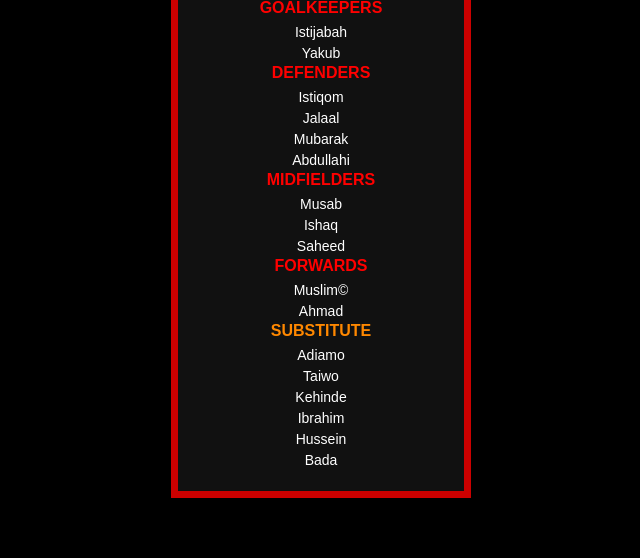
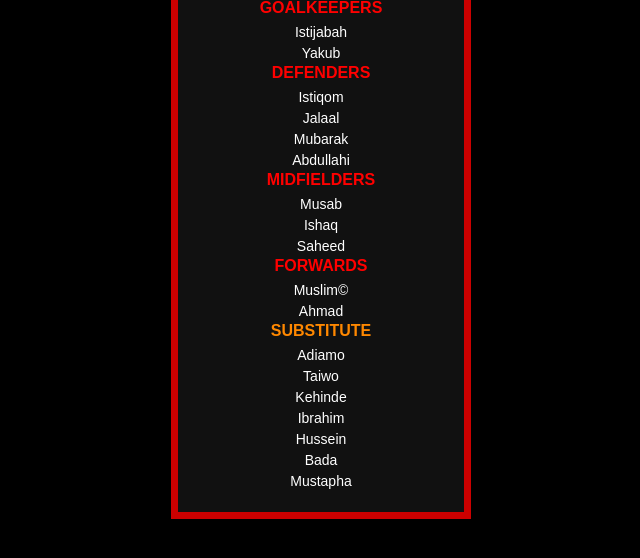
Before and after one commit to adigun12-tech/line_up, a plain HTML site: page index.html in a window 1280 px wide. Shown: the part 170-728 px from the top of the page, without its empty margins (319-959 px from the left). Drawn offline with Linux system fonts and the light colour scheme.

Commit message:
Update index.html

```diff
--- a/index.html
+++ b/index.html
@@ -35,7 +35,7 @@
 
         <div class="section substitutes">
             <h2>SUBSTITUTE</h2>
-            <p>Adiamo<br>Taiwo<br>Kehinde<br>Ibrahim <br> Hussein <br>Bada</p>
+            <p>Adiamo<br>Taiwo<br>Kehinde<br>Ibrahim <br> Hussein <br>Bada <br>Mustapha</p>
         </div>
 
         <!-- <div class="kit">
```
